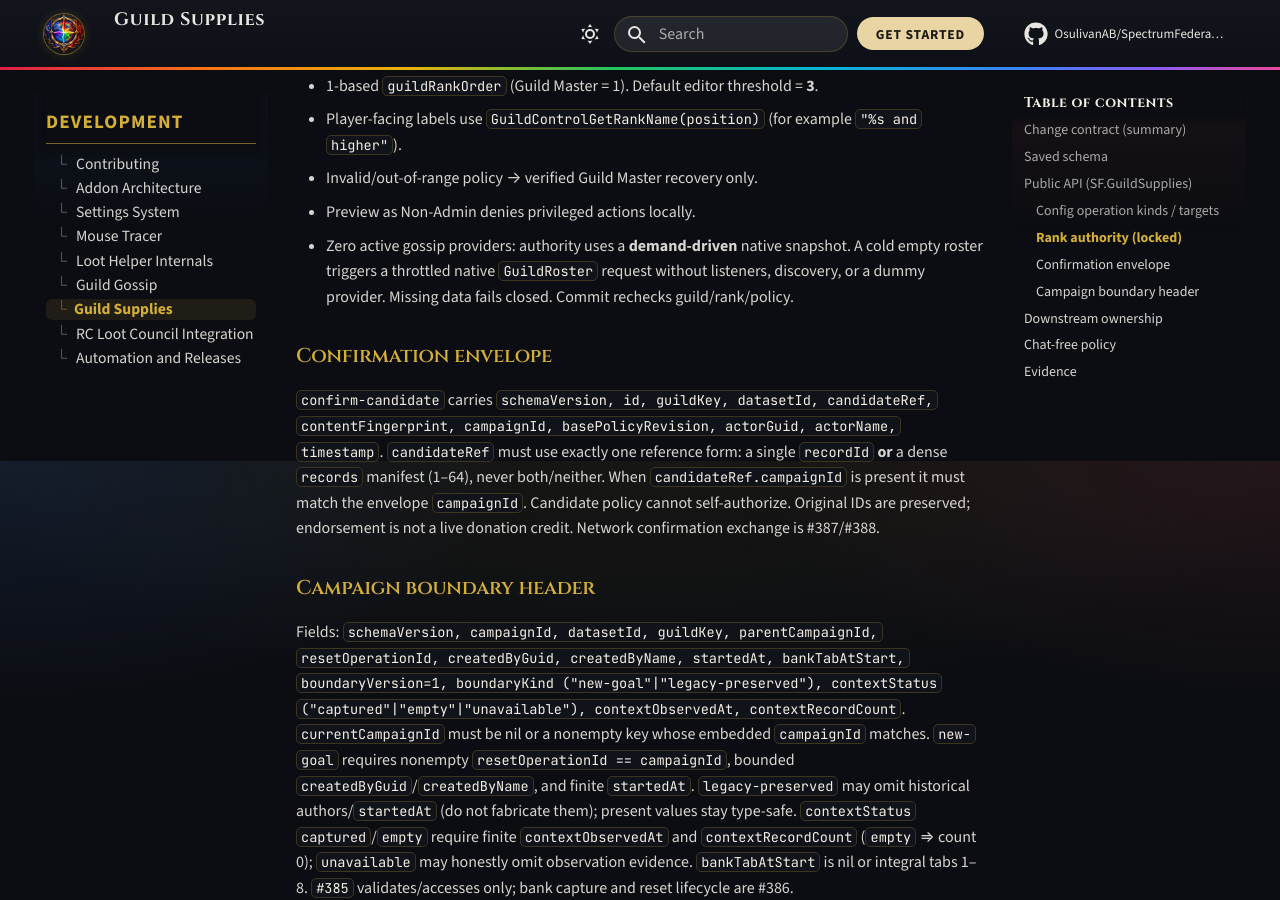
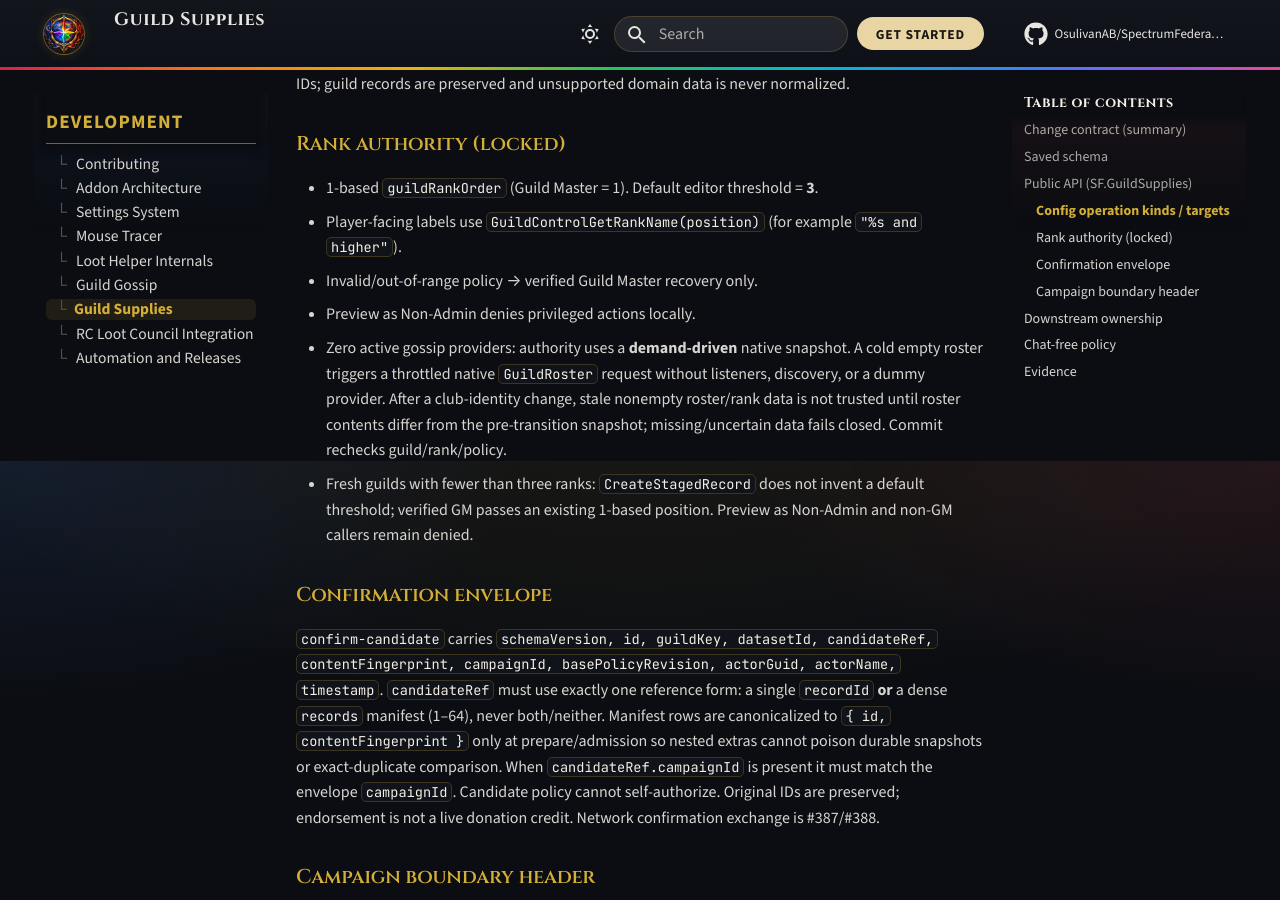
Before and after one commit to OsulivanAB/SpectrumFederation, an MkDocs documentation site: the page built from docs/development/guild-supplies/index.md, in a window 1280 px wide and 900 px high, scrolled down 3139 px. Built offline with MkDocs 1.6.1 and Material for MkDocs 9.7.7, drawn with Linux system fonts in a browser that asks for light colours; comment, search, counter and statistics services are not loaded; some of the changed text lies outside the part shown.

Commit message:
Repair confirmation rows, startedAt, small-guild init, and roster scope on PR #392.
Canonicalize confirmation manifest rows, reject non-finite campaign start
times, allow verified-GM threshold selection for short rank lists, and bind
demand-driven roster reads to the current club identity.

Co-authored-by: Anthony <OsulivanAB@users.noreply.github.com>

```diff
--- a/docs/development/guild-supplies/index.md
+++ b/docs/development/guild-supplies/index.md
@@ -57,7 +57,7 @@ SpectrumFederationDB.guildSupplies = {
 | `:Initialize(db)` | Idempotent root load/validate; no network or guild bootstrap |
 | `:GetCurrentContext()` | Native guildKey, actor, rank readiness, handle generation, or waiting reason |
 | `:GetCurrentRecord()` | Validated current-guild staged record or nil + reason (no allocate-on-read) |
-| `:CreateStagedRecord()` | Explicit create with default editor rank 3 when ≥3 ranks exist |
+| `:CreateStagedRecord(editorRankPosition?)` | Explicit create with default editor rank 3 when ≥3 ranks exist; when fewer than 3 ranks, verified GM must pass an existing threshold position |
 | `:GetCapabilities()` | `canRead` / `canEdit` / `canRecoverPolicy`, resolved rank name label; Preview as Non-Admin |
 | `:NewConfigOperation(kind, target, value)` | Build IDs/actor/timestamp/base revisions from local context |
 | `:ValidateConfigOperation(op, context)` | Shape/scope/authority/base checks; no side effects |
@@ -82,11 +82,12 @@ Caps: **4,096** accepted operations / guild; **128** combined pending+conflict a
 - Player-facing labels use `GuildControlGetRankName(position)` (for example `"%s and higher"`).
 - Invalid/out-of-range policy → verified Guild Master recovery only.
 - Preview as Non-Admin denies privileged actions locally.
-- Zero active gossip providers: authority uses a **demand-driven** native snapshot. A cold empty roster triggers a throttled native `GuildRoster` request without listeners, discovery, or a dummy provider. Missing data fails closed. Commit rechecks guild/rank/policy.
+- Zero active gossip providers: authority uses a **demand-driven** native snapshot. A cold empty roster triggers a throttled native `GuildRoster` request without listeners, discovery, or a dummy provider. After a club-identity change, stale nonempty roster/rank data is not trusted until roster contents differ from the pre-transition snapshot; missing/uncertain data fails closed. Commit rechecks guild/rank/policy.
+- Fresh guilds with fewer than three ranks: `CreateStagedRecord` does not invent a default threshold; verified GM passes an existing 1-based position. Preview as Non-Admin and non-GM callers remain denied.
 
 ### Confirmation envelope
 
-`confirm-candidate` carries `schemaVersion, id, guildKey, datasetId, candidateRef, contentFingerprint, campaignId, basePolicyRevision, actorGuid, actorName, timestamp`. `candidateRef` must use exactly one reference form: a single `recordId` **or** a dense `records` manifest (1–64), never both/neither. When `candidateRef.campaignId` is present it must match the envelope `campaignId`. Candidate policy cannot self-authorize. Original IDs are preserved; endorsement is not a live donation credit. Network confirmation exchange is #387/#388.
+`confirm-candidate` carries `schemaVersion, id, guildKey, datasetId, candidateRef, contentFingerprint, campaignId, basePolicyRevision, actorGuid, actorName, timestamp`. `candidateRef` must use exactly one reference form: a single `recordId` **or** a dense `records` manifest (1–64), never both/neither. Manifest rows are canonicalized to `{ id, contentFingerprint }` only at prepare/admission so nested extras cannot poison durable snapshots or exact-duplicate comparison. When `candidateRef.campaignId` is present it must match the envelope `campaignId`. Candidate policy cannot self-authorize. Original IDs are preserved; endorsement is not a live donation credit. Network confirmation exchange is #387/#388.
 
 ### Campaign boundary header
 
```
Also changed, not shown: 4 other files.
